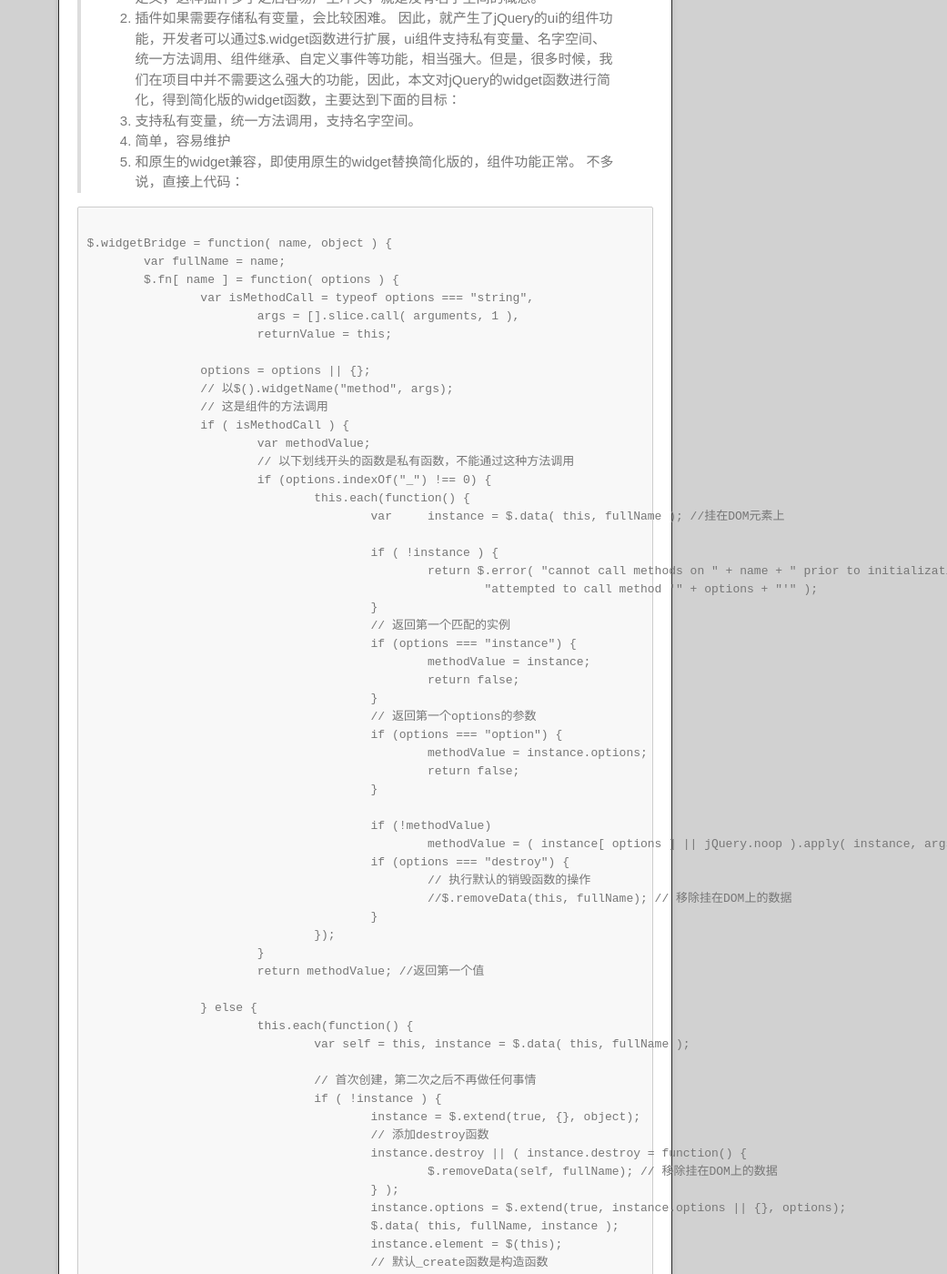
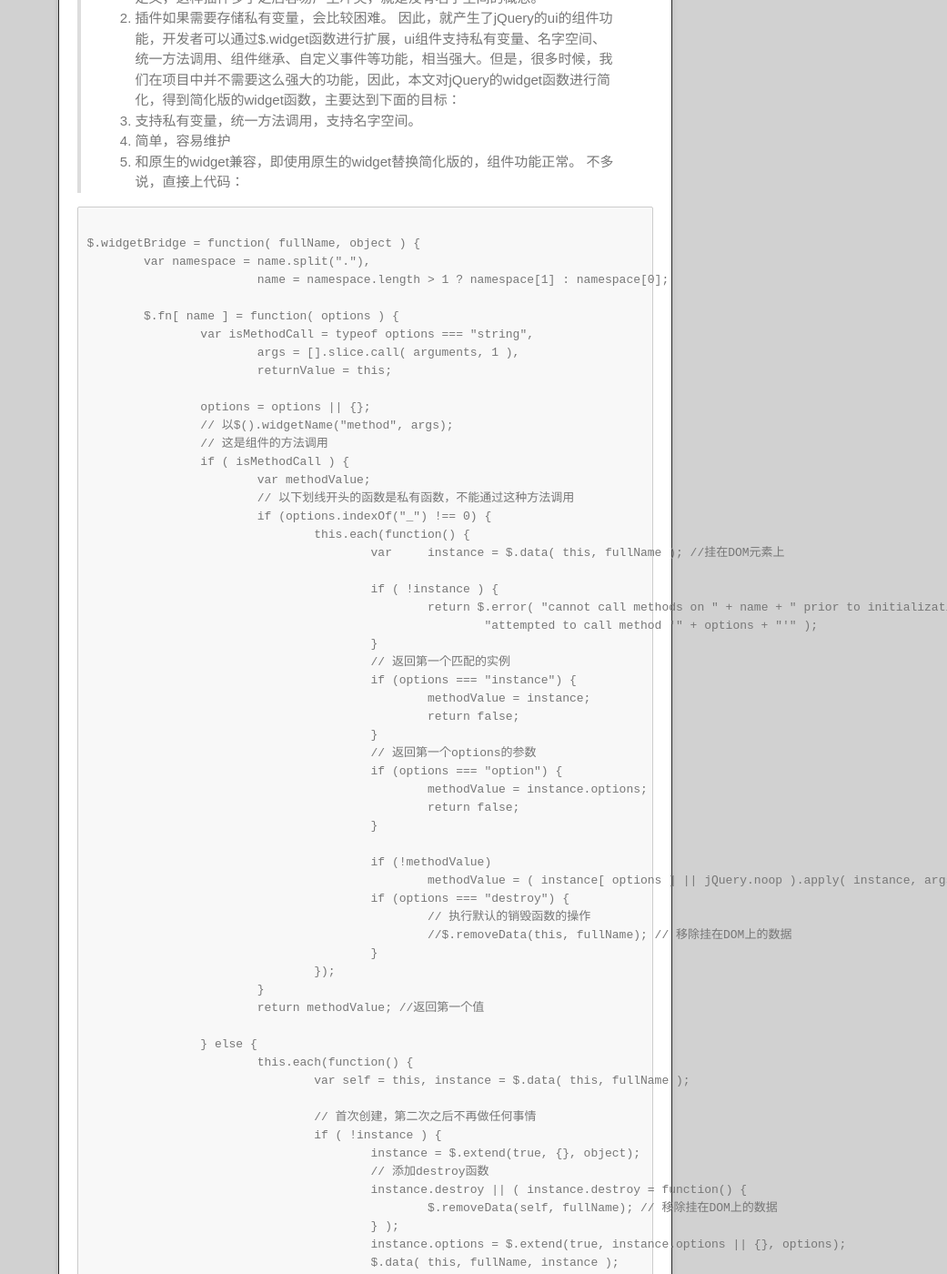
Before and after one commit to jacksparrow01/jacksparrow01.github.io, a Jekyll site: the page built from _posts/2013-08-13-jquery-ui-widget-bridge.md, in a window 1280 px wide and 1400 px high, scrolled down 398 px. Shown: the whole window at 91% size, without its empty margins (239-1280 px from the left). Built offline with Jekyll 4.4.1, drawn with Linux system fonts in a browser that asks for light colours; some of the changed text lies outside the part shown.

Commit message:
修改widgetBridge

```diff
--- a/_posts/2013-08-13-jquery-ui-widget-bridge.md
+++ b/_posts/2013-08-13-jquery-ui-widget-bridge.md
@@ -12,8 +12,10 @@ description: 简单jQuery的widget实现
 3. 和原生的widget兼容，即使用原生的widget替换简化版的，组件功能正常。
 > 不多说，直接上代码：
 <pre><code>
-$.widgetBridge = function( name, object ) {
-	var fullName = name;
+$.widgetBridge = function( fullName, object ) {
+	var namespace = name.split("."),
+			name = namespace.length > 1 ? namespace[1] : namespace[0];
+
 	$.fn[ name ] = function( options ) {
 		var isMethodCall = typeof options === "string",
 			args = [].slice.call( arguments, 1 ),
@@ -78,10 +80,10 @@ $.widgetBridge = function( name, object ) {
 	};
 };
 </code></pre>
->之后，可以通过$.widgetBridge("dialog", options)进行创建jQuery插件，和原生的widget使用方法一样。原理很简单，widget首先约定，如果第一个参数是字符串，则是方法调用，否则是创建widget对象，创建的时候默认调用_create函数，创建完毕之后，会把所有的属性通过$.data挂在DOM元素下面，已达到存储私有属性的目的，下面是简单的使用例子：
+>之后，可以通过$.widgetBridge("namespace.pluginName", options)进行创建jQuery插件，和原生的widget使用方法一样。原理很简单，widget首先约定，如果第一个参数是字符串，则是方法调用，否则是创建widget对象，创建的时候默认调用_create函数，创建完毕之后，会把所有的属性通过$.data挂在DOM元素下面，已达到存储私有属性的目的，下面是简单的使用例子：
 <pre><code>
-//创建名字为popup的widget
-$.widgetBridge("popup", {
+//创建名字为pluginName的widget,namespace在这里无用，为了兼容原生的widget
+$.widgetBridge("namespace.pluginName", {
 	options: {
 	},
 	_create: function() {
```
Also changed, not shown: other parts of _posts/2013-08-13-jquery-ui-widget-bridge.md (+2 -1 lines), index.html (+0 -11 lines).
